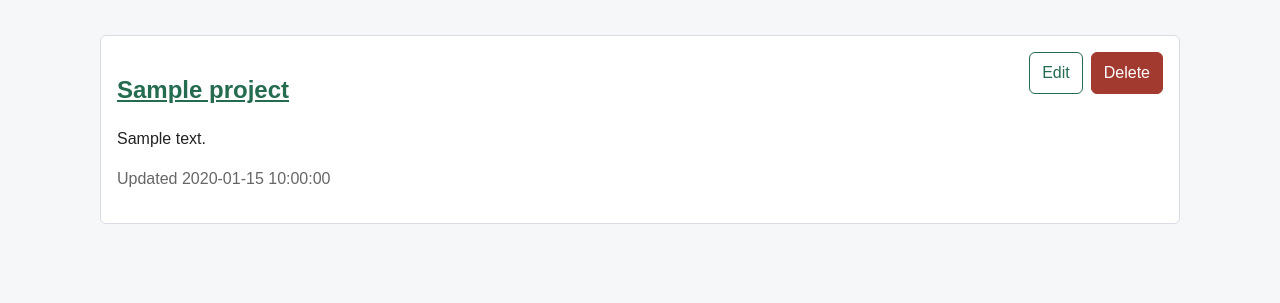
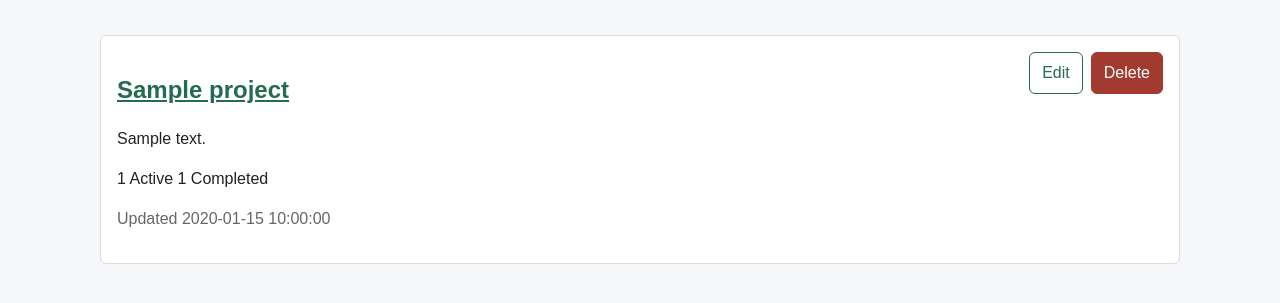
Before and after one commit to Ian-Keilman/TaskFlask, a Flask app: template app/templates/projects.html in a window 1280 px wide. Shown: the part 160-463 px from the top of the page. Run offline with Flask 3, Linux system fonts and the light colour scheme; the template is opened without the code that fills it: most values are stand-ins (such as "Sample title", 1, 10 or a date in 2020).

Commit message:
Update projects.html

```diff
--- a/app/templates/projects.html
+++ b/app/templates/projects.html
@@ -22,7 +22,19 @@
                                 {{ project.name }}
                             </a>
                         </h2>
+
                         <p>{{ project.description or "No description yet." }}</p>
+
+                        <div class="project-status-summary">
+                            <span class="status-pill status-active">
+                                {{ project.active_sprint_count or 0 }} Active
+                            </span>
+
+                            <span class="status-pill status-completed">
+                                {{ project.completed_sprint_count or 0 }} Completed
+                            </span>
+                        </div>
+
                         <p class="muted">Updated {{ project.updated_at }}</p>
                     </div>
 
```
